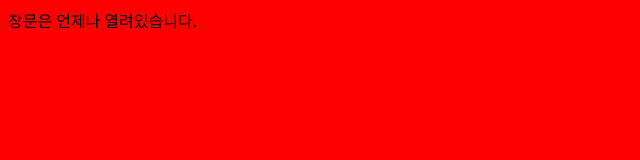
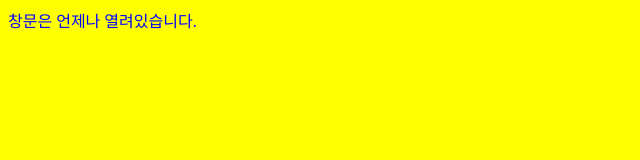
Before and after one commit to waveswaveslol/ui, a plain HTML site: page index.html in a window 1280 px wide. Shown: the whole page, without its empty margins (0-640 px from the left). Drawn offline with Linux system fonts and the light colour scheme.

Commit message:
Update index.html

```diff
--- a/index.html
+++ b/index.html
@@ -3,9 +3,10 @@
 <html>
   <head>
     <style>
-      body {background-color:red;}
+      body{background-color: yellow;
+      color:blue;
+      }
     </style>
-
   </head>
   <body>
     창문은 언제나 열려있습니다.
```
